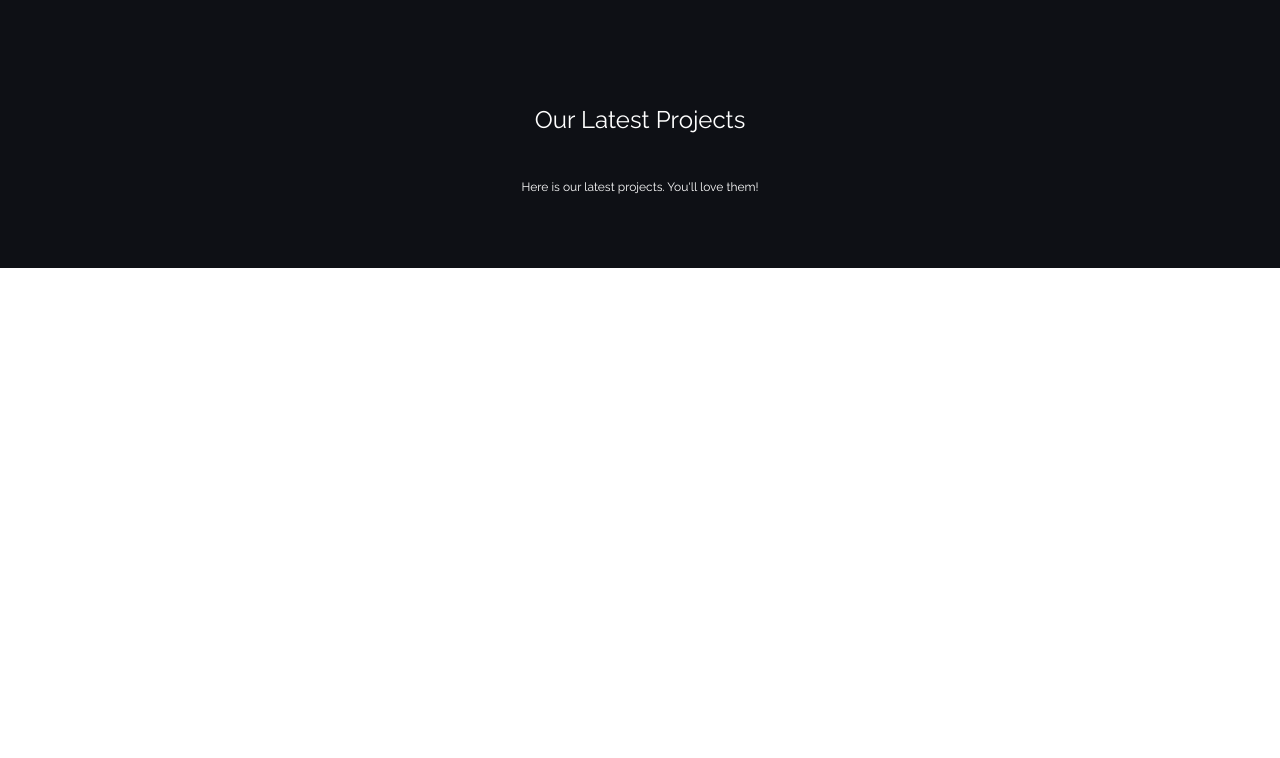
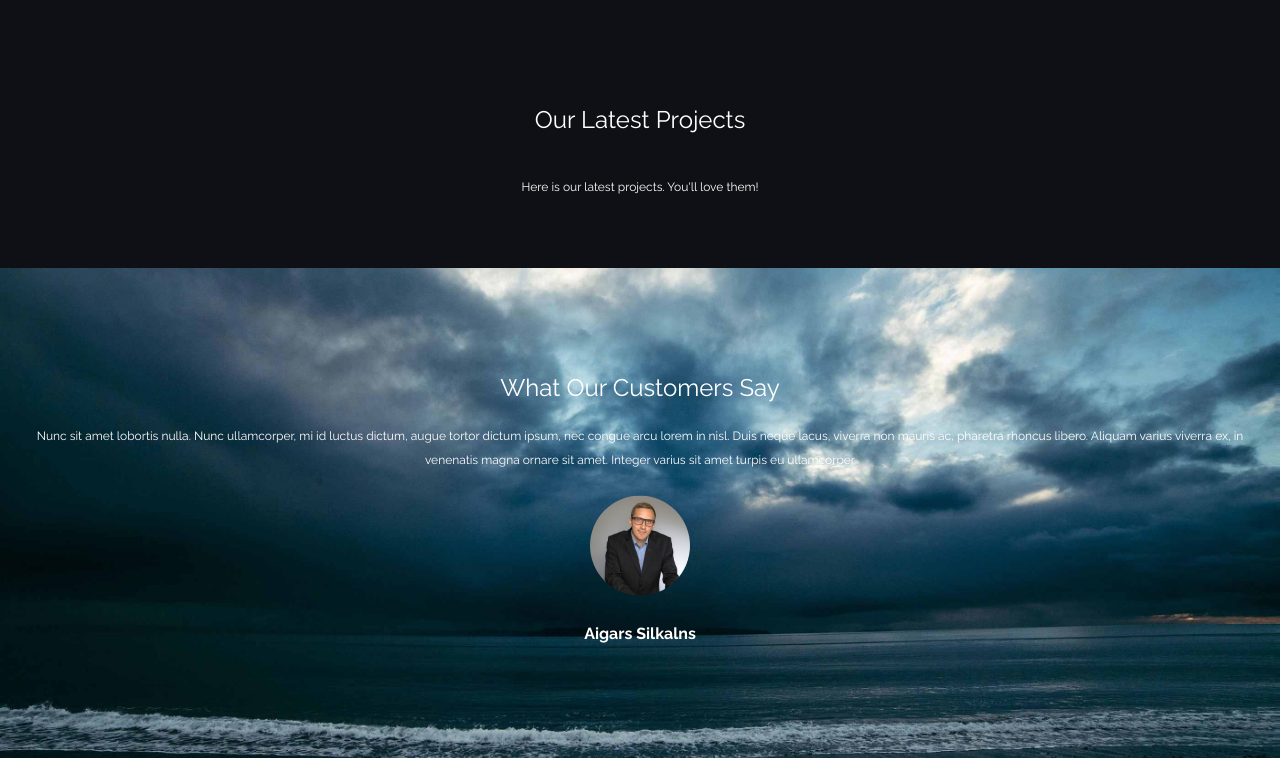
Before and after one commit to MariusCodeAcademy/Feu8_1_git_teamForlders, a plain HTML site: page MariusA/index.html in a window 1280 px wide. Shown: the part 4617-5375 px from the top of the page. Before the commit the page ends 4885 px from the top, so only its background shows below. Drawn offline with Linux system fonts and the light colour scheme.

Commit message:
what our customers say html css

```diff
--- a/MariusA/index.html
+++ b/MariusA/index.html
@@ -99,6 +99,23 @@
             <h5 class="latestProjText">Here is our latest projects. You'll love them!</h5>
         </div>
     </section>
+
+    <section class="customersFeedbacks">
+        <div class="customersFeedbacksBg"></div>
+        <div class="customersFeedbacksContent">
+            <div class="paddingBlock">
+                <h2 class="customersFeedbacksTitle">What Our Customers Say</h2>
+                <p class="customersFeedbacksParagraph">Nunc sit amet lobortis nulla. Nunc ullamcorper, mi id luctus
+                    dictum,
+                    augue tortor dictum ipsum, nec congue arcu lorem in nisl. Duis neque lacus, viverra non mauris ac,
+                    pharetra rhoncus libero. Aliquam varius viverra ex, in venenatis magna ornare sit amet. Integer
+                    varius
+                    sit amet turpis eu ullamcorper</p>
+                <img class="customerAvatar" src="images/Aigars-Silkalns-150x150.jpg" alt="customer avatar">
+                <h4 class="customersFeedbacksName">Aigars Silkalns</h4>
+            </div>
+        </div>
+    </section>
 </body>
 
 </html>
--- a/MariusA/style.css
+++ b/MariusA/style.css
@@ -164,13 +164,14 @@ body {
 
 /* Small Parallax */
 .smallParallaxSection {
-  height: 50vh;
+  /* height: 50vh; */
   text-align: center;
   position: relative;
 }
 
 .sParallaxBg {
-  background-image: url('./images/photo-1452723312111-3a7d0db0e024.jpg');
+  /* background-image: url('./images/photo-1452723312111-3a7d0db0e024.jpg'); */
+  background-image: url(./images/photo-1452723312111-3a7d0db0e024.jpg);
   min-height: 50vh;
   background-position: center;
   background-attachment: fixed;
@@ -251,3 +252,53 @@ body {
   font-weight: 400;
   font-size: 12px;
 }
+
+/* What Our Customers Say */
+.customersFeedbacks {
+  position: relative;
+  height: 490px;
+  overflow: hidden;
+}
+
+.customersFeedbacksBg {
+  background-image: url('images/photo-1451417379553-15d8e8f49cde.jpg');
+  background-position: center;
+  background-attachment: fixed;
+  background-size: cover;
+  height: 490px;
+}
+
+.customersFeedbacksContent {
+  position: absolute;
+  top: 50%;
+  left: 50%;
+  transform: translate(-50%, -50%);
+  text-align: center;
+  color: white;
+  width: 100%;
+  padding: 0 55px;
+}
+
+.customersFeedbacksTitle {
+  font-weight: 400;
+  font-size: 24px;
+  line-height: 32px;
+}
+
+.customersFeedbacksParagraph {
+  font-weight: 400;
+  font-size: 12px;
+  line-height: 24px;
+  margin-bottom: 24px;
+}
+
+.customerAvatar {
+  border-radius: 50%;
+  width: 100px;
+  height: 100px;
+  margin-bottom: 24px;
+}
+
+.customersFeedbacksName {
+  margin: 0;
+}
```
Also changed, not shown: MariusA/images/Aigars-Silkalns-150x150.jpg (added).
